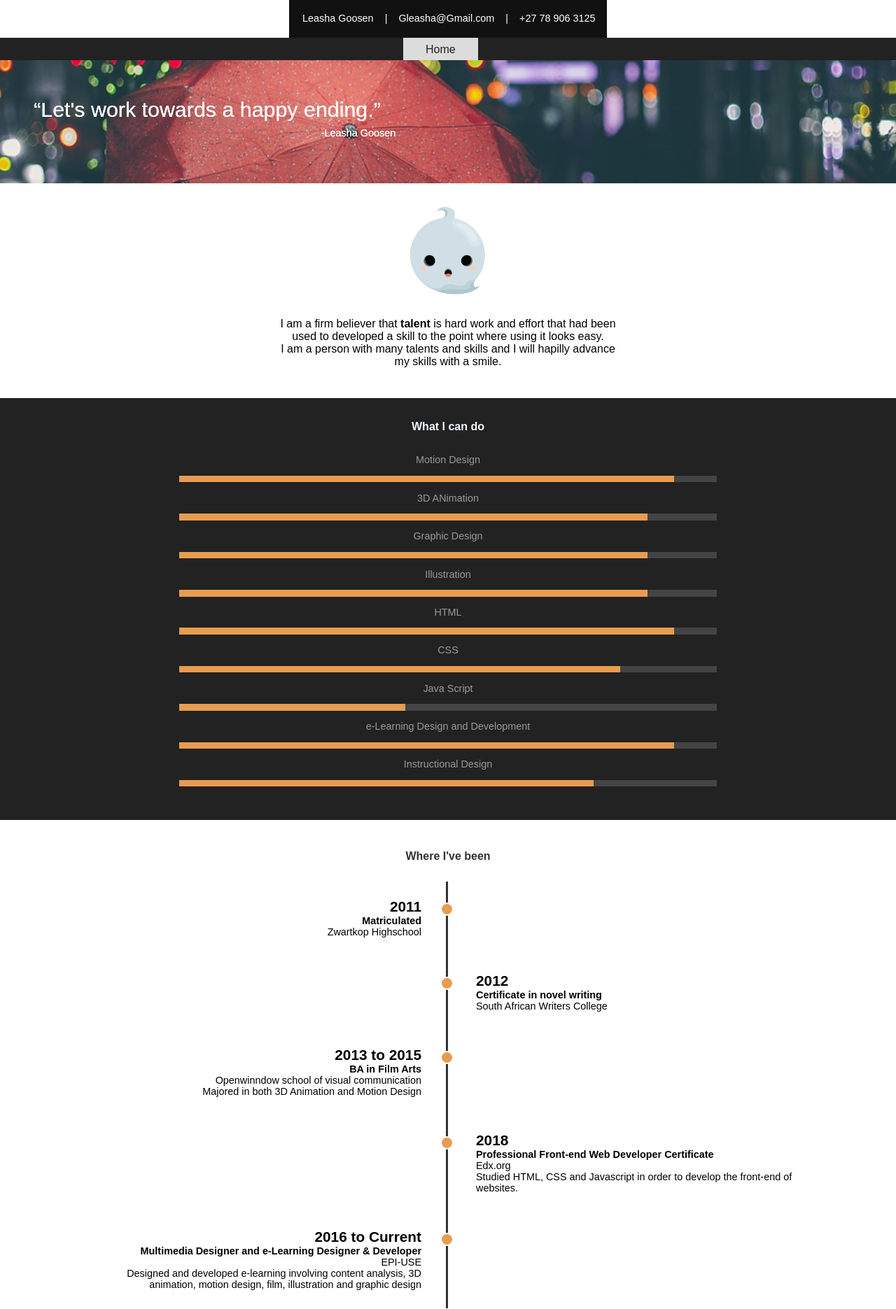
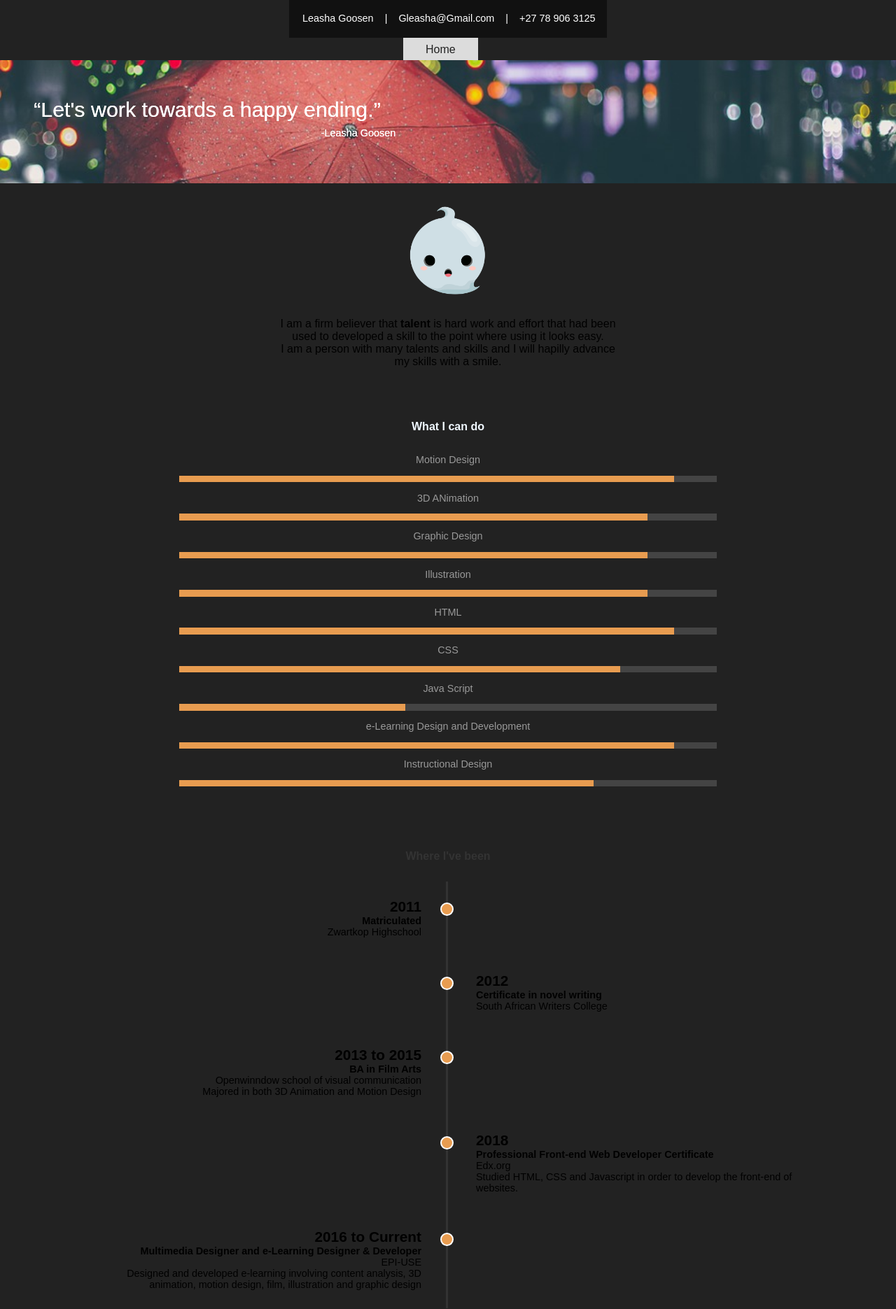
Before and after one commit to MyLeasha/LeashedLeasha, a PHP site: page / in a window 1280 px wide. Shown: the top 1871 px of the page at 70% size. Run offline with PHP 8.4, Linux system fonts and the light colour scheme; grey boxes are pictures that could not be loaded.

Commit message:
Update styleSheet.css

```diff
--- a/app/CSS/styleSheet.css
+++ b/app/CSS/styleSheet.css
@@ -1,12 +1,14 @@
 body {
     margin: 0;
     font-family: sans-serif;
+    background-color: #222;
 }
 head {
     background-color: #222;
 }
 .contacttop {
     width: 100%;
+    background-color: #222;
 }
 .contacttop section {
     padding: 0.2rem;
```
